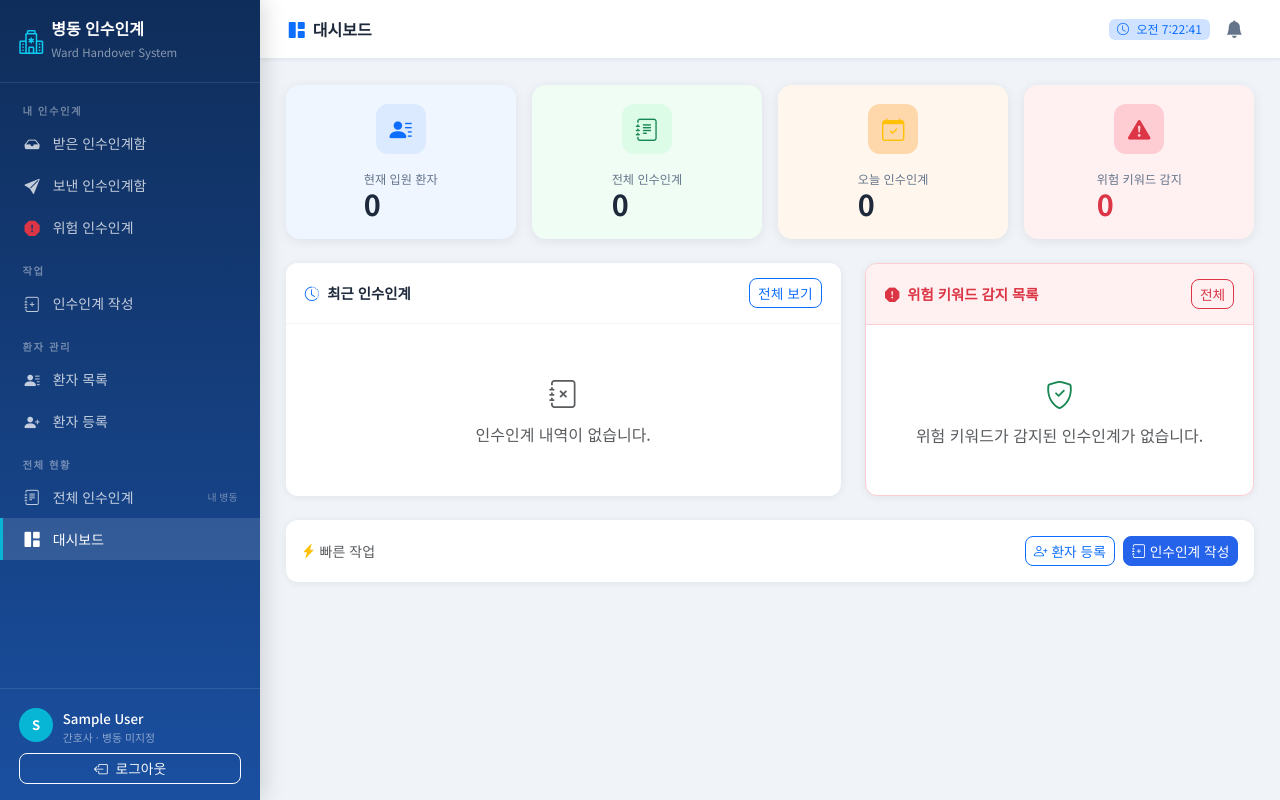
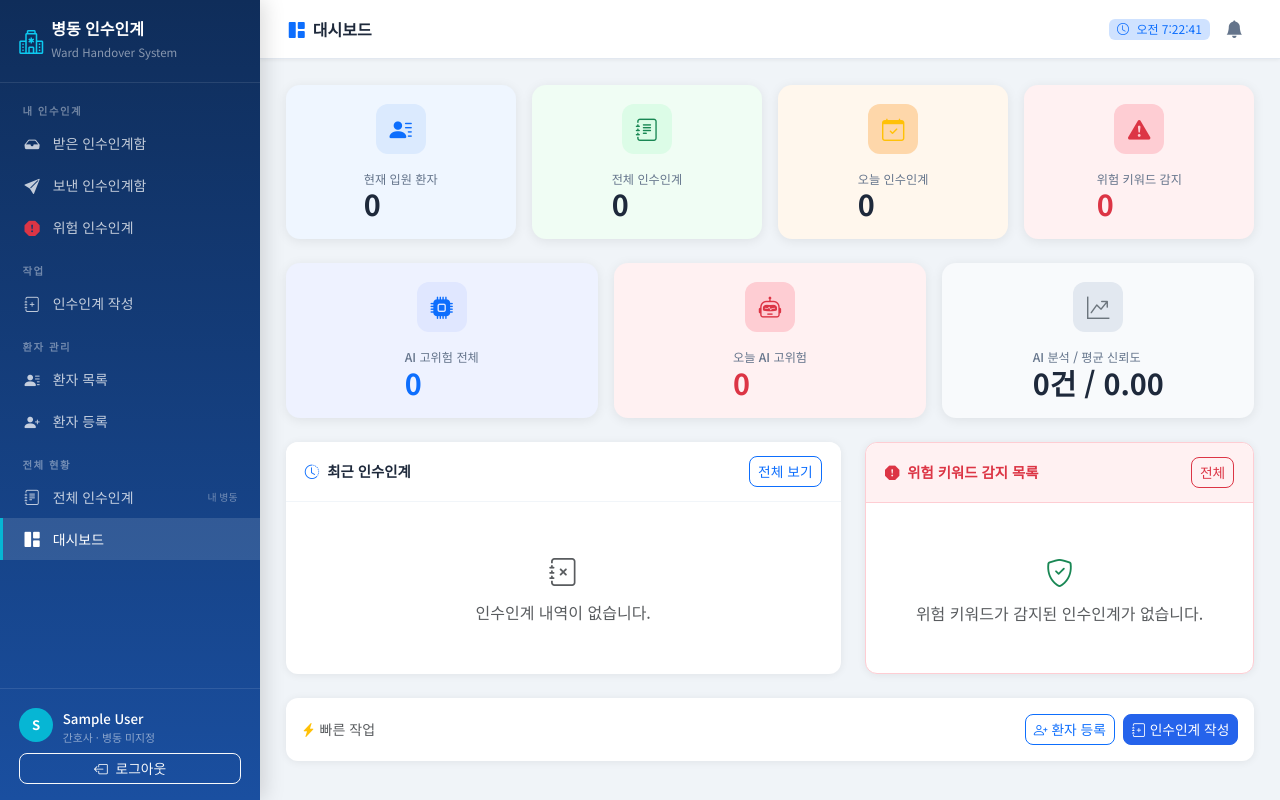
Before and after one commit to suhyoung319/nurse_handover, a Flask app: page /dashboard in a window 1280 px wide. Run offline with Flask 3, Linux system fonts and the light colour scheme; the visitor is signed in with stand-in values (Sample User, id 1); data that the repository does not hold is empty.

Commit message:
risk_ai 보완,수정

```diff
--- a/app/models.py
+++ b/app/models.py
@@ -157,6 +157,8 @@ class Handover(db.Model):
     created_at      = db.Column(db.DateTime, default=datetime.utcnow)
     updated_at      = db.Column(db.DateTime, default=datetime.utcnow,
                                onupdate=datetime.utcnow)
+    risk_level = db.Column(db.String(20), default='UNKNOWN')
+    risk_score = db.Column(db.Float, default=0.0)
 
     # Relationships
     risk_assessment  = db.relationship('RiskAssessment', backref='handover',
--- a/app/routes/main.py
+++ b/app/routes/main.py
@@ -33,6 +33,28 @@ def dashboard():
     today_start = datetime.combine(today, datetime.min.time())
     today_handovers = Handover.query.filter(Handover.created_at >= today_start).count()
 
+    # AI 위험도 통계
+    ai_high_count = Handover.query.filter(
+        Handover.risk_level.in_(['CRITICAL', 'HIGH'])
+    ).count()
+
+    today_ai_high_count = Handover.query.filter(
+        Handover.created_at >= today_start,
+        Handover.risk_level.in_(['CRITICAL', 'HIGH'])
+    ).count()
+
+    ai_analyzed_count = Handover.query.filter(
+        Handover.risk_level.isnot(None),
+        Handover.risk_level != 'UNKNOWN'
+    ).count()
+
+    ai_avg_confidence = db.session.query(
+        func.avg(Handover.risk_score)
+    ).filter(
+        Handover.risk_level.isnot(None),
+        Handover.risk_level != 'UNKNOWN'
+    ).scalar() or 0
+
     # 미확인 인수인계 (내가 받은 것 중 미확인)
     my_unread = Handover.query.filter_by(
         to_user_id=current_user.id,
@@ -54,6 +76,10 @@ def dashboard():
         danger_handovers=danger_handovers,
         today_handovers=today_handovers,
         my_unread=my_unread,
+        ai_high_count=ai_high_count,
+        today_ai_high_count=today_ai_high_count,
+        ai_analyzed_count=ai_analyzed_count,
+        ai_avg_confidence=ai_avg_confidence,
         recent_handovers=recent_handovers,
         danger_list=danger_list,
     )
--- a/app/templates/main/dashboard.html
+++ b/app/templates/main/dashboard.html
@@ -43,6 +43,37 @@
   </div>
 </div>
 
+<!-- AI Stat Cards -->
+<div class="row g-3 mb-4">
+  <div class="col-6 col-xl-4">
+    <div class="stat-card card" style="background:#eef2ff;">
+      <div class="stat-icon" style="background:#e0e7ff;"><i class="bi bi-cpu-fill text-primary"></i></div>
+      <div>
+        <div class="stat-label">AI 고위험 전체</div>
+        <div class="stat-value text-primary">{{ ai_high_count }}</div>
+      </div>
+    </div>
+  </div>
+  <div class="col-6 col-xl-4">
+    <div class="stat-card card" style="background:#fff1f2;">
+      <div class="stat-icon" style="background:#fecdd3;"><i class="bi bi-robot text-danger"></i></div>
+      <div>
+        <div class="stat-label">오늘 AI 고위험</div>
+        <div class="stat-value text-danger">{{ today_ai_high_count }}</div>
+      </div>
+    </div>
+  </div>
+  <div class="col-12 col-xl-4">
+    <div class="stat-card card" style="background:#f8fafc;">
+      <div class="stat-icon" style="background:#e2e8f0;"><i class="bi bi-graph-up-arrow text-secondary"></i></div>
+      <div>
+        <div class="stat-label">AI 분석 / 평균 신뢰도</div>
+        <div class="stat-value">{{ ai_analyzed_count }}건 / {{ "%.2f"|format(ai_avg_confidence) }}</div>
+      </div>
+    </div>
+  </div>
+</div>
+
 <div class="row g-4">
   <!-- Recent handovers -->
   <div class="col-lg-7">
@@ -61,6 +92,7 @@
                 <th>교대</th>
                 <th>작성자</th>
                 <th>내용</th>
+                <th>AI</th>
                 <th>시간</th>
               </tr>
             </thead>
@@ -76,6 +108,13 @@
                 <td><span class="shift-badge shift-{{ h.shift }}">{{ h.shift }}</span></td>
                 <td class="text-muted">{{ h.from_user.name }}</td>
                 <td class="text-truncate" style="max-width:150px;">{{ h.content }}</td>
+                <td>
+                  {% if h.risk_level and h.risk_level != 'UNKNOWN' %}
+                  <span class="badge bg-secondary-subtle text-secondary">{{ h.risk_level }} / {{ "%.2f"|format(h.risk_score or 0) }}</span>
+                  {% else %}
+                  <span class="text-muted small">-</span>
+                  {% endif %}
+                </td>
                 <td class="text-muted small">{{ h.created_at.strftime('%m/%d %H:%M') }}</td>
               </tr>
               {% endfor %}
```
Also changed, not shown: app/routes/handover.py (+9 -0 lines), app/routes/patients.py (+8 -0 lines), app/templates/handover/detail.html (+11 -0 lines), README.md.
